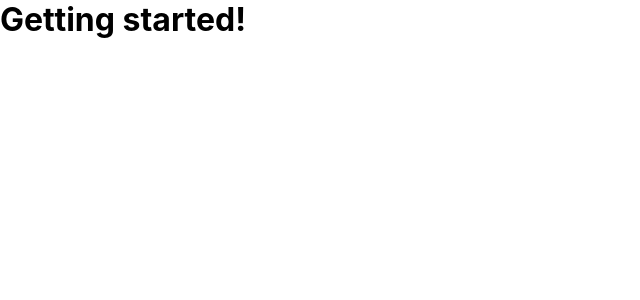
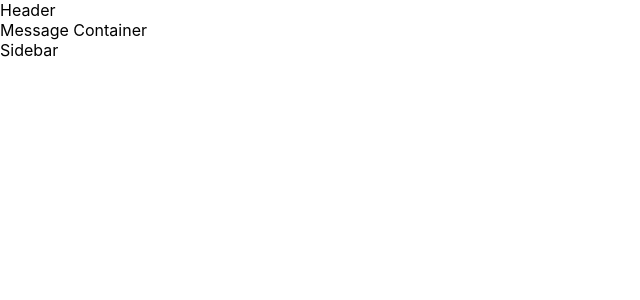
Before and after one commit to LeesahMasko/Bixly_MessagingApp, a React (Create React App) app: page / in a window 1280 px wide. Shown: the top 300 px of the page, without its empty margins (0-640 px from the left). Built offline with nearby package versions, Linux system fonts and the light colour scheme.

Commit message:
create some layout components

```diff
--- a/src/App.js
+++ b/src/App.js
@@ -1,9 +1,14 @@
 import './App.css';
+import Header from './components/layout/Header';
+import MessageContainer from './components/layout/MessageContainer';
+import SideBar from './components/layout/SideBar';
 
 function App() {
   return (
     <div className="App">
-      <h1>Getting started!</h1>
+      <Header />
+      <MessageContainer />
+      <SideBar />
     </div>
   );
 }
```
Also changed, not shown: public/index.html (+4 -4 lines).
